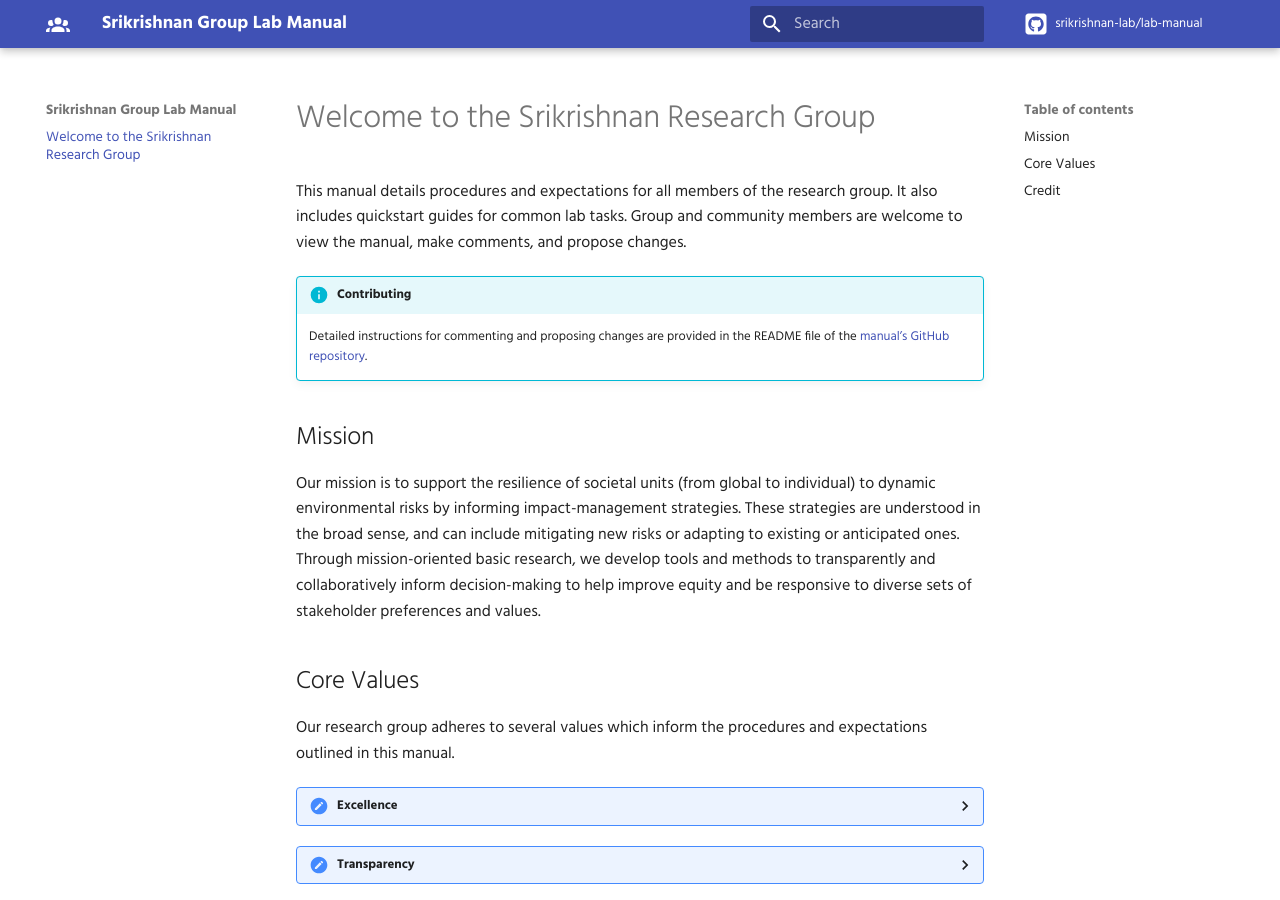
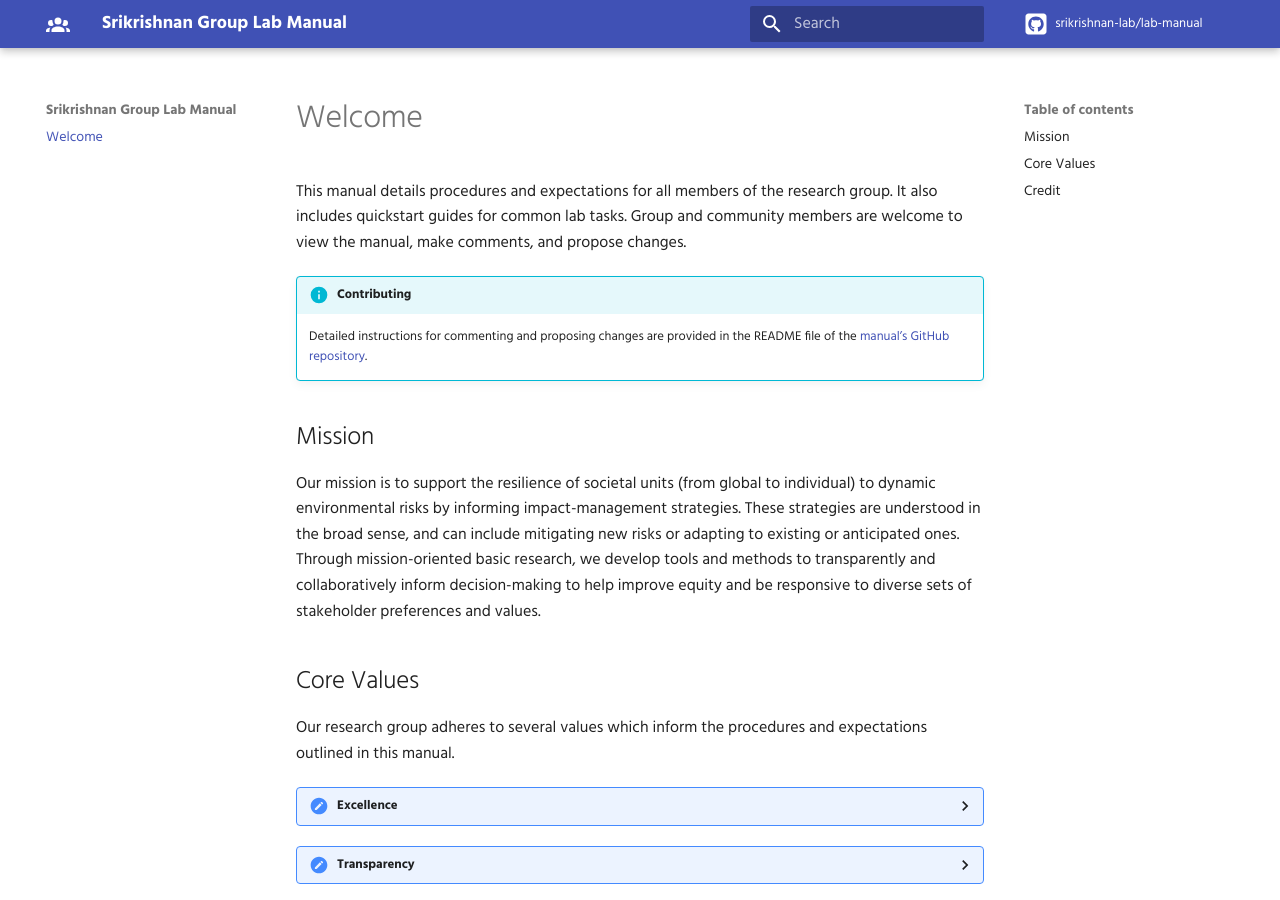
Before and after one commit to srikrishnan-lab/lab-manual, an MkDocs documentation site: the page built from docs/index.md, in a window 1280 px wide and 900 px high. Built offline with MkDocs 1.6.1 and Material for MkDocs 9.7.7, drawn with Linux system fonts in a browser that asks for light colours; some web fonts are replaced; comment, search, counter and statistics services are not loaded.

Commit message:
shorten main page title

```diff
--- a/docs/index.md
+++ b/docs/index.md
@@ -1,4 +1,4 @@
-# Welcome to the Srikrishnan Research Group
+# Welcome
 
 This manual details procedures and expectations for all members of the research group. It also includes quickstart guides for common lab tasks. Group and community members are welcome to view the manual, make comments, and propose changes.
 
```
